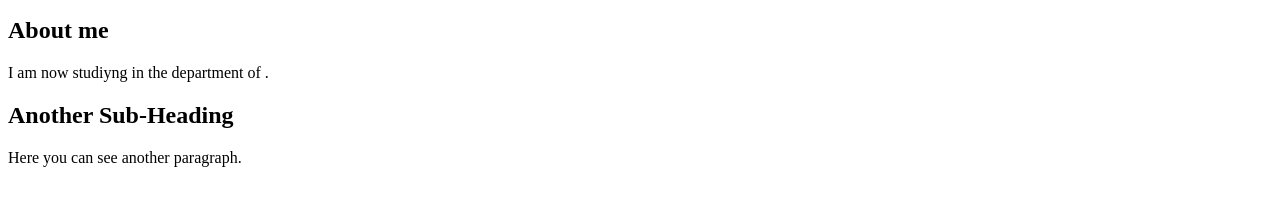
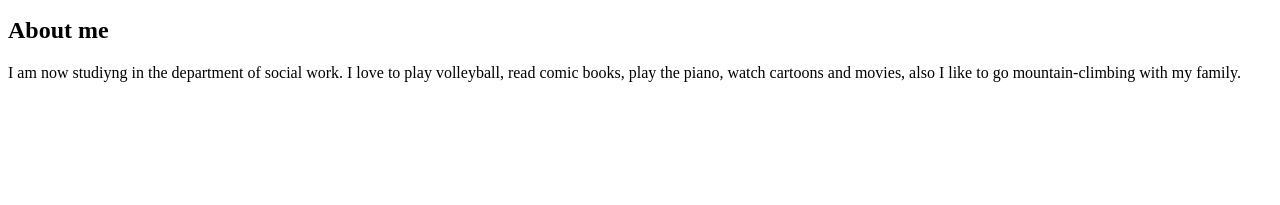
Before and after one commit to Koda9099/Koda9099.github.io, a plain HTML site: page docs/index.html in a window 1280 px wide. Shown: the part 127-332 px from the top of the page. Drawn offline with Linux system fonts and the light colour scheme.

Commit message:
Update index.html

```diff
--- a/docs/index.html
+++ b/docs/index.html
@@ -7,8 +7,6 @@
 		<h1>My name is Koda Gu </h1>
 		<p>I found the name from one of my favorite disney animation movies.<p>
 		<h2>About me</h2>
-		<p>I am now studiyng in the department of  .</p>
-		<h2>Another Sub-Heading</h2>
-		<p>Here you can see another paragraph.</p>
+		<p>I am now studiyng in the department of social work. I love to play volleyball, read comic books, play the piano, watch cartoons and movies, also I like to go mountain-climbing with my family. </p>
 	</body>
 </html>
```
